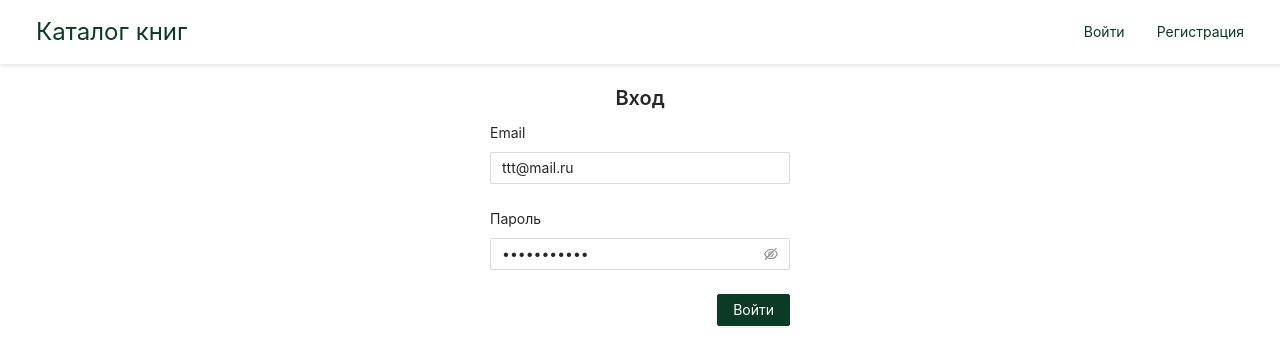
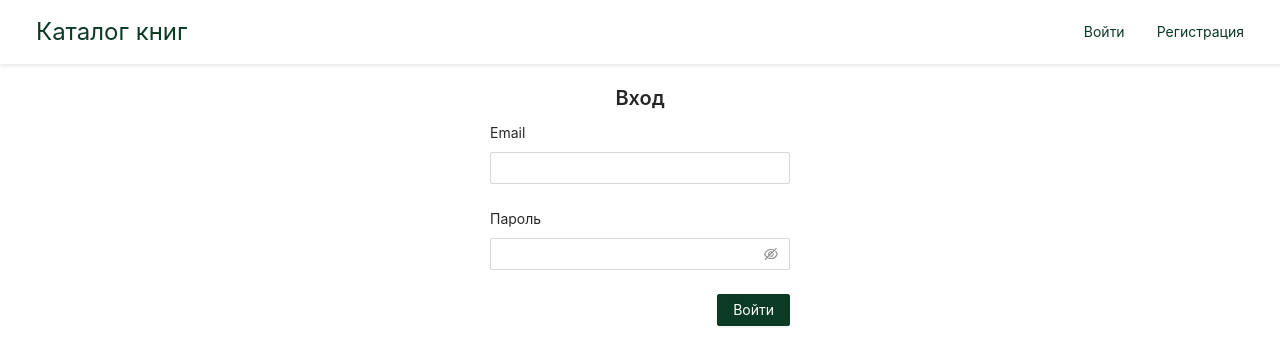
Before and after one commit to VerdiFran/book-catalog, a React (Create React App) app: page /login in a window 1280 px wide. Shown: the top 364 px of the page. Built offline with nearby package versions, Linux system fonts and the light colour scheme.

Commit message:
Add login validation

```diff
--- a/package.json
+++ b/package.json
@@ -20,7 +20,8 @@
     "react-scripts": "4.0.3",
     "redux": "^4.0.5",
     "redux-thunk": "^2.3.0",
-    "web-vitals": "^1.0.1"
+    "web-vitals": "^1.0.1",
+    "yup": "^0.32.9"
   },
   "scripts": {
     "start": "craco start",
--- a/src/components/Login/Login.js
+++ b/src/components/Login/Login.js
@@ -1,7 +1,8 @@
-import React from 'react'
+import React, {useState} from 'react'
 import {Formik} from 'formik'
 import {Button, Form, Input, Typography} from 'antd'
 import styles from './Login.module.scss'
+import * as Yup from 'yup'
 
 /**
  * Component with auth form
@@ -11,27 +12,50 @@ import styles from './Login.module.scss'
 const Login = ({login}) => {
     const {Title} = Typography
 
+    const LoginSchema = Yup.object().shape({
+        email: Yup.string().email('Неправильный email').required('Это поле обязательно для заполнения'),
+        password: Yup.string().required('Это поле обязательно для заполнения')
+    })
+
+    const [validateErrors, setValidateErrors] = useState({})
+
     return (
         <div>
             <Title level={4}>Вход</Title>
             <Formik
                 initialValues={{
-                    email: 'ttt@mail.ru',
-                    password: 'password123'
+                    email: '',
+                    password: ''
                 }}
+                validationSchema={LoginSchema}
                 onSubmit={(values) => login(values.email, values.password)}
             >
-                {({values, handleSubmit, handleChange}) => (
+                {({
+                      values,
+                      handleSubmit,
+                      handleChange,
+                      validateForm
+                  }) => (
                     <div className={styles.formContainer}>
                         <Form layout="vertical">
-                            <Form.Item label="Email">
+                            <Form.Item
+                                label="Email"
+                                validateStatus={validateErrors.email && 'error'}
+                                help={validateErrors.email}
+                                hasFeedback
+                            >
                                 <Input
                                     name="email"
                                     value={values.email}
                                     onChange={handleChange}
                                 />
                             </Form.Item>
-                            <Form.Item label="Пароль">
+                            <Form.Item
+                                label="Пароль"
+                                validateStatus={validateErrors.password && 'error'}
+                                help={validateErrors.password}
+                                hasFeedback
+                            >
                                 <Input.Password
                                     name="password"
                                     value={values.password}
@@ -40,7 +64,15 @@ const Login = ({login}) => {
                             </Form.Item>
                             <Form.Item>
                                 <div className={styles.buttonContainer}>
-                                    <Button htmlType="submit" onClick={handleSubmit} type="primary">Войти</Button>
+                                    <Button
+                                        htmlType="submit"
+                                        onClick={() => {
+                                            validateForm()
+                                                .then((errors) => setValidateErrors(errors))
+                                            handleSubmit()
+                                        }}
+                                        type="primary"
+                                    >Войти</Button>
                                 </div>
                             </Form.Item>
                         </Form>
--- a/src/components/Login/LoginContainer.js
+++ b/src/components/Login/LoginContainer.js
@@ -1,5 +1,18 @@
 import {connect} from 'react-redux'
 import {login} from '../../redux/reducers/authReducer'
 import Login from './Login'
+import {getIsAuth} from '../../utils/selectors/authSelectors'
+import {Redirect} from 'react-router-dom'
+import {TO_CATALOG} from '../../routes'
 
-export default connect(null, {login})(Login)
+const mapStateToProps = (state) => ({
+    isAuth: getIsAuth(state)
+})
+
+const LoginContainer = ({isAuth, login}) => {
+    if (isAuth) return <Redirect to={TO_CATALOG}/>
+
+    return <Login login={login}/>
+}
+
+export default connect(mapStateToProps, {login})(LoginContainer)
```
Also changed, not shown: src/App.less (line endings or trailing spaces), 1 other file (tests, documents, lock files or other folders).
